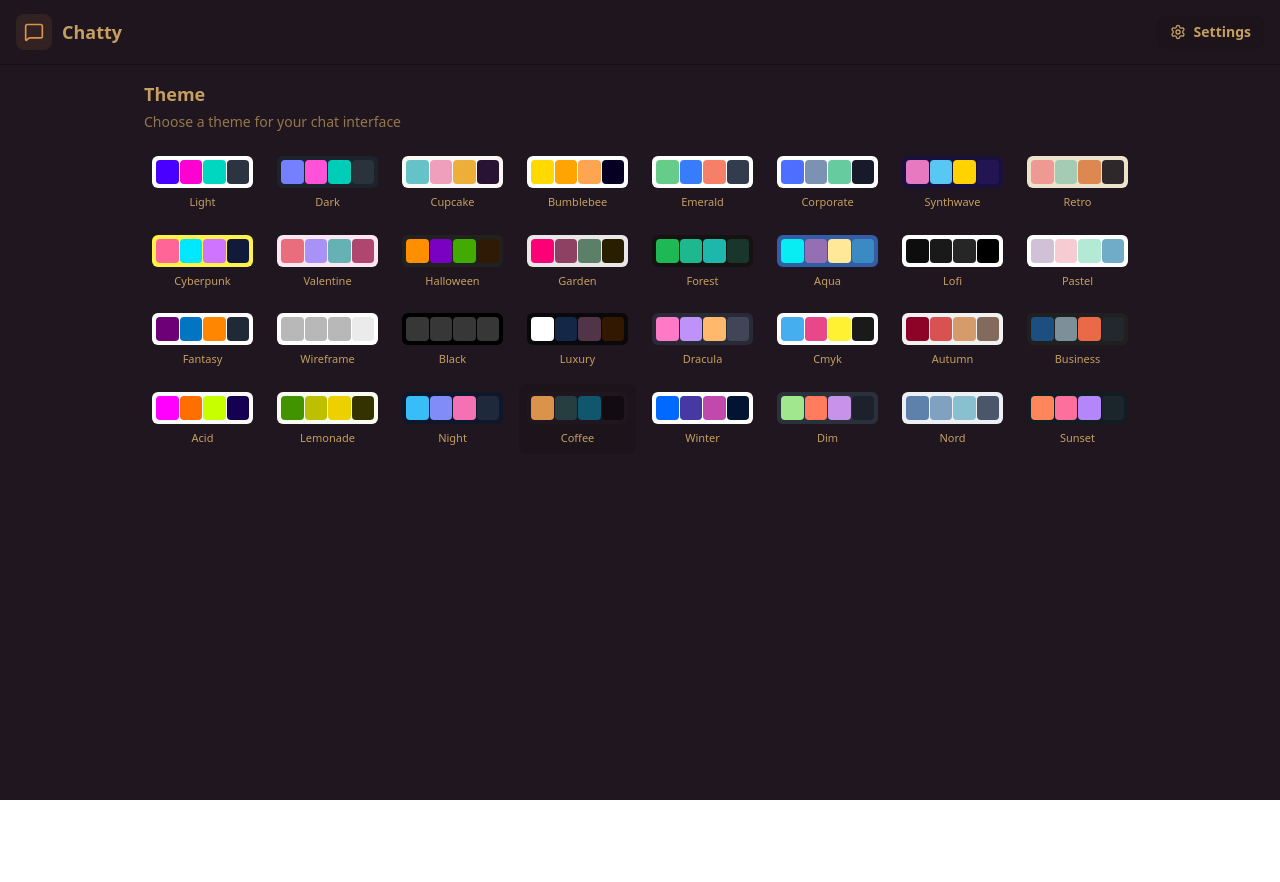
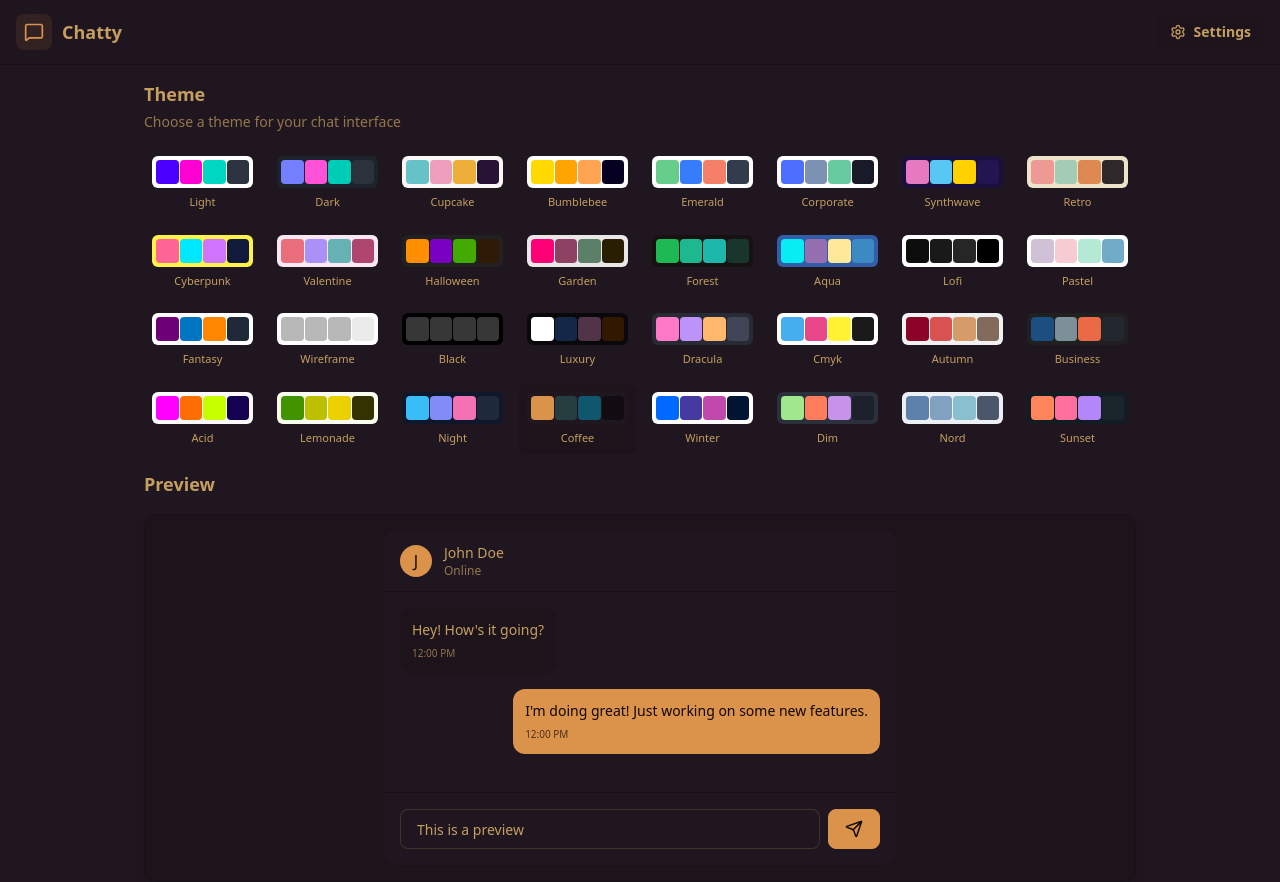
Before and after one commit to emonShimoul/MERN-Chat-App-UDPro2, a React app in the folder frontend/: page /settings in a window 1280 px wide. Before the commit the page ends 800 px from the top, so only its background shows below. Built offline with nearby package versions, Linux system fonts and the light colour scheme; no server answers; the HTML template or start-up script is replaced by a standard one.

Commit message:
added preview section in the settings page

```diff
--- a/frontend/src/App.jsx
+++ b/frontend/src/App.jsx
@@ -20,6 +20,10 @@
     checkAuth();
   }, [checkAuth]);
 
+  useEffect(() => {
+    document.documentElement.setAttribute("data-theme", theme);
+  }, [theme]);
+
   console.log({authUser});
 
   if(isCheckingAuth && !authUser) return (
@@ -28,13 +32,11 @@
     </div>
   )
 
-
   return (
     <>
-      <div data-theme={theme}>
-        <Navbar></Navbar>
+      <Navbar></Navbar>
 
-        <Routes>
+      <Routes>
         <Route path="/" element={authUser ? <HomePage /> : <Navigate to="/login" />} />
         <Route path="/signup" element={!authUser ? <SignUpPage /> : <Navigate to="/" /> } />
         <Route path="/login" element={!authUser ? <LoginPage /> : <Navigate to="/" />  } />
@@ -43,7 +45,6 @@
       </Routes>
 
       <Toaster />
-      </div>
     </>
   )
 }
--- a/frontend/src/pages/SettingsPage.jsx
+++ b/frontend/src/pages/SettingsPage.jsx
@@ -1,3 +1,4 @@
+import { Send } from "lucide-react";
 import {THEMES} from "../constants";
 import { useThemeStore } from "../store/useThemeStore";
 
@@ -41,6 +42,73 @@
             </button>
           ))}
         </div>
+
+        {/* Preview Section */}
+        <h3 className="text-lg font-semibold mb-3">Preview</h3>
+        <div className="rounded-xl border border-base-300 overflow-hidden bg-base-100 shadow-lg">
+          <div className="p-4 bg-base-200">
+            <div className="max-w-lg mx-auto">
+              {/* Mock Chat UI */}
+              <div className="bg-base-100 rounded-xl shadow-sm overflow-hidden">
+                {/* Chat Header */}
+                <div className="px-4 py-3 border-b border-base-300 bg-base-100">
+                  <div className="flex items-center gap-3">
+                    <div className="w-8 h-8 rounded-full bg-primary flex items-center justify-center text-primary-content font-medium">
+                      J
+                    </div>
+                    <div>
+                      <h3 className="font-medium text-sm">John Doe</h3>
+                      <p className="text-xs text-base-content/70">Online</p>
+                    </div>
+                  </div>
+                </div>
+
+                {/* Chat Messages */}
+                <div className="p-4 space-y-4 min-h-[200px] max-h-[200px] overflow-y-auto bg-base-100">
+                  {PREVIEW_MESSAGES.map((message) => (
+                    <div
+                      key={message.id}
+                      className={`flex ${message.isSent ? "justify-end" : "justify-start"}`}
+                    >
+                      <div
+                        className={`
+                          max-w-[80%] rounded-xl p-3 shadow-sm
+                          ${message.isSent ? "bg-primary text-primary-content" : "bg-base-200"}
+                        `}
+                      >
+                        <p className="text-sm">{message.content}</p>
+                        <p
+                          className={`
+                            text-[10px] mt-1.5
+                            ${message.isSent ? "text-primary-content/70" : "text-base-content/70"}
+                          `}
+                        >
+                          12:00 PM
+                        </p>
+                      </div>
+                    </div>
+                  ))}
+                </div>
+
+                {/* Chat Input */}
+                <div className="p-4 border-t border-base-300 bg-base-100">
+                  <div className="flex gap-2">
+                    <input
+                      type="text"
+                      className="input input-bordered flex-1 text-sm h-10"
+                      placeholder="Type a message..."
+                      value="This is a preview"
+                      readOnly
+                    />
+                    <button className="btn btn-primary h-10 min-h-0">
+                      <Send size={18} />
+                    </button>
+                  </div>
+                </div>
+              </div>
+            </div>
+          </div>
+        </div>
       </div>
     </div>
   )
```
